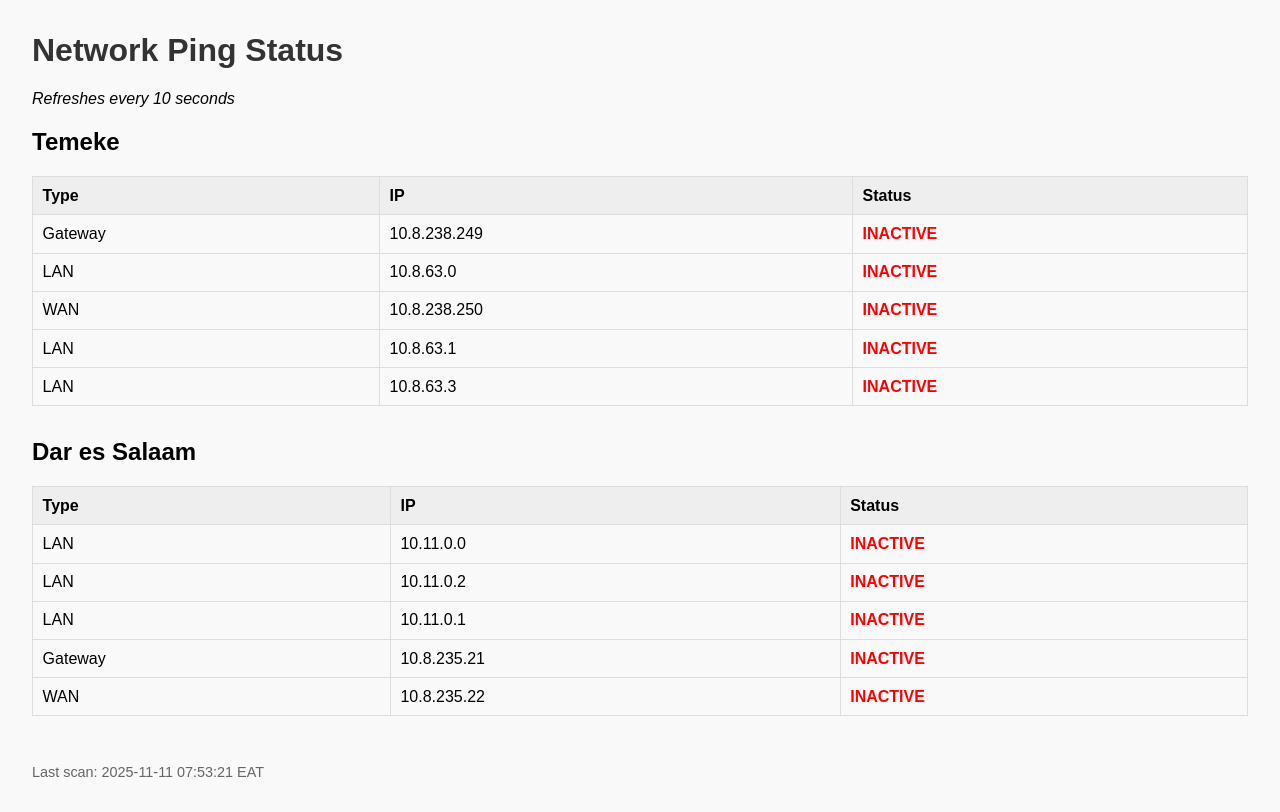
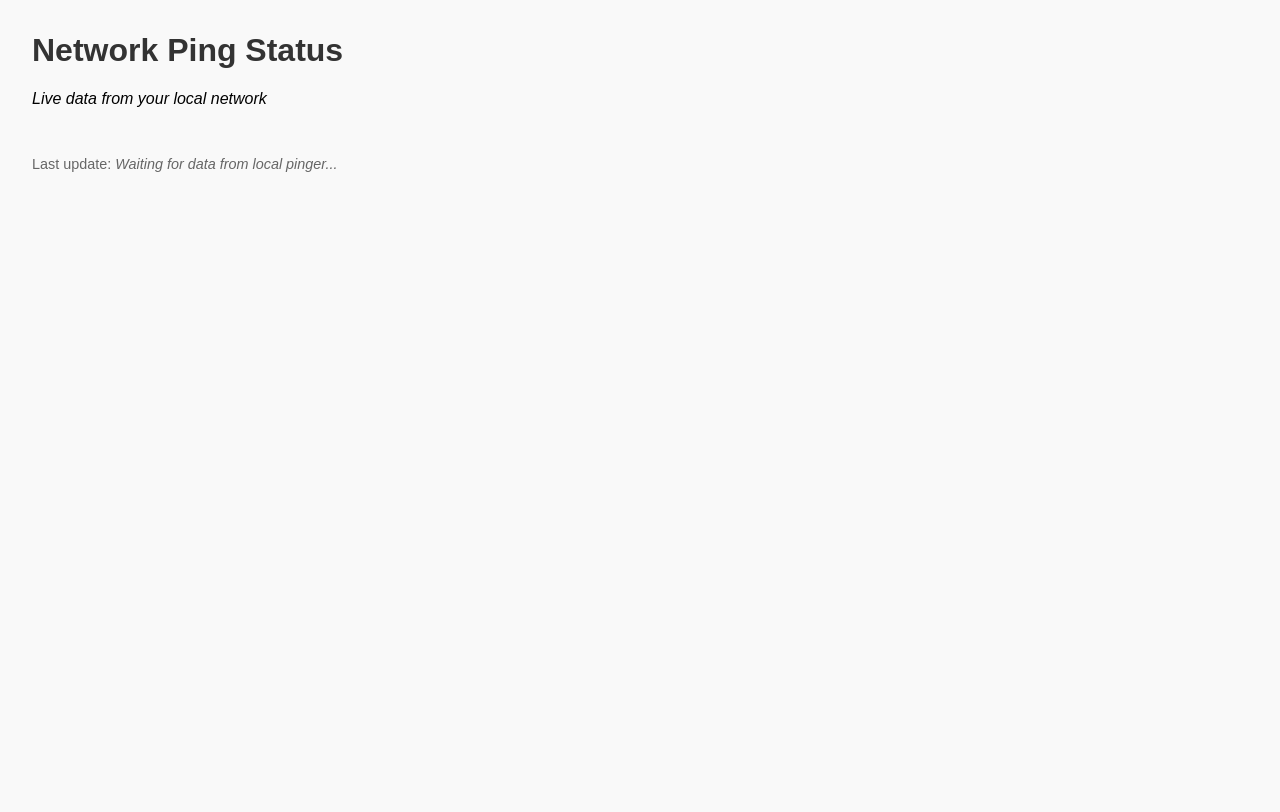
Before and after one commit to nshobairwe/NewCloud, a Flask app: page / in a window 1280 px wide. After the commit the page ends 172 px from the top, so only its background shows below. Run offline with Flask 3, Linux system fonts and the light colour scheme.

```diff
--- a/app.py
+++ b/app.py
@@ -1,86 +1,37 @@
-# app.py – FINAL VERSION
-
+# app.py (on Render – receives data)
 import os
-import subprocess
-import concurrent.futures
-import threading
-import time
-from flask import Flask, render_template
+from flask import Flask, render_template, request, jsonify
 from datetime import datetime
-import socket
 
 app = Flask(__name__)
 
-# --- Config ---
-PING_INTERVAL = int(os.getenv("PING_INTERVAL", "10"))
-PING_TIMEOUT  = int(os.getenv("PING_TIMEOUT", "3"))
+# Global storage
 ping_results = {}
+last_update = None
 
-# --- Regions ---
-regions = {
-    "Dar es Salaam": {"wan": "10.8.235.22", "gateway": "10.8.235.21",
-                      "lan": ["10.11.0.0", "10.11.0.1", "10.11.0.2"]},
-    "Temeke": {"wan": "10.8.238.250", "gateway": "10.8.238.249",
-               "lan": ["10.8.63.0", "10.8.63.1", "10.8.63.3"]},
-    # ... add all your regions ...
-}
-
-
-# --- TCP PING (WORKS ON RENDER) ---
-def ping_ip(ip: str) -> dict:
-    ports_to_try = [80, 443, 22, 21]  # Try common ports
-    for port in ports_to_try:
-        try:
-            sock = socket.socket(socket.AF_INET, socket.SOCK_STREAM)
-            sock.settimeout(PING_TIMEOUT)
-            result = sock.connect_ex((ip, port))
-            sock.close()
-            if result == 0:
-                return {"ip": ip, "status": "ACTIVE"}
-        except:
-            pass
-    return {"ip": ip, "status": "INACTIVE"}
-
-# --- Background job (MUST be at top level for import) ---
-def background_ping_job():
-    global ping_results
-    while True:
-        new_results = {}
-        with concurrent.futures.ThreadPoolExecutor(max_workers=15) as exe:
-            future_to_key = {}
-            for region, info in regions.items():
-                f = exe.submit(ping_ip, info["wan"])
-                future_to_key[f] = (region, "WAN")
-                f = exe.submit(ping_ip, info["gateway"])
-                future_to_key[f] = (region, "Gateway")
-                for ip in info["lan"]:
-                    f = exe.submit(ping_ip, ip)
-                    future_to_key[f] = (region, "LAN")
-
-            for fut in concurrent.futures.as_completed(future_to_key):
-                region, label = future_to_key[fut]
-                res = fut.result()
-                res["label"] = label
-                new_results.setdefault(region, []).append(res)
-
-        ping_results = new_results
-        print(f"Scan complete. Results: {len(ping_results)} regions")
-        time.sleep(PING_INTERVAL)
-
-# --- Flask route ---
 @app.route("/")
 def index():
+    global last_update
     current_time = datetime.now().strftime("%Y-%m-%d %H:%M:%S EAT")
-    print(f"Rendering page. Results has {len(ping_results)} regions")  # DEBUG
     return render_template(
         "index.html",
         results=ping_results,
-        interval=PING_INTERVAL,
-        current_time=current_time
+        interval=10,
+        current_time=current_time,
+        last_update=last_update
     )
 
-# --- Local dev only ---
+# API endpoint to receive ping results
+@app.route("/update", methods=["POST"])
+def update():
+    global ping_results, last_update
+    data = request.get_json()
+    if data and "results" in data:
+        ping_results = data["results"]
+        last_update = datetime.now().strftime("%Y-%m-%d %H:%M:%S EAT")
+        print(f"[CLOUD] Received update from local: {len(ping_results)} regions")
+        return jsonify({"status": "success"}), 200
+    return jsonify({"status": "error"}), 400
+
 if __name__ == "__main__":
-    thread = threading.Thread(target=background_ping_job, daemon=True)
-    thread.start()
     app.run(host="0.0.0.0", port=int(os.getenv("PORT", 5000)), debug=True)
--- a/templates/index.html
+++ b/templates/index.html
@@ -3,7 +3,7 @@
 <head>
   <meta charset="UTF-8">
   <title>Ping Monitor</title>
-  <meta http-equiv="refresh" content="{{ interval + 2 }}">
+  <meta http-equiv="refresh" content="15">
   <style>
     body {font-family: Arial, sans-serif; margin: 2rem; background:#f9f9f9;}
     table {border-collapse: collapse; width:100%; margin-bottom:2rem;}
@@ -17,7 +17,7 @@
 </head>
 <body>
   <h1>Network Ping Status</h1>
-  <p><em>Refreshes every {{ interval }} seconds</em></p>
+  <p><em>Live data from your local network</em></p>
 
   {% for region, items in results.items() %}
     <h2>{{ region }}</h2>
@@ -35,8 +35,15 @@
     </table>
   {% endfor %}
 
+  <!-- THIS IS THE UPDATED FOOTER -->
   <div class="footer">
-    Last scan: {{ current_time }}
+    Last update:
+    {% if last_update %}
+      <strong>{{ last_update }}</strong>
+      <span style="color: #2e8b57;">(from local network)</span>
+    {% else %}
+      <em>Waiting for data from local pinger...</em>
+    {% endif %}
   </div>
 </body>
 </html>
```
Also changed, not shown: local_pinger.py (added, +56 -0 lines).
